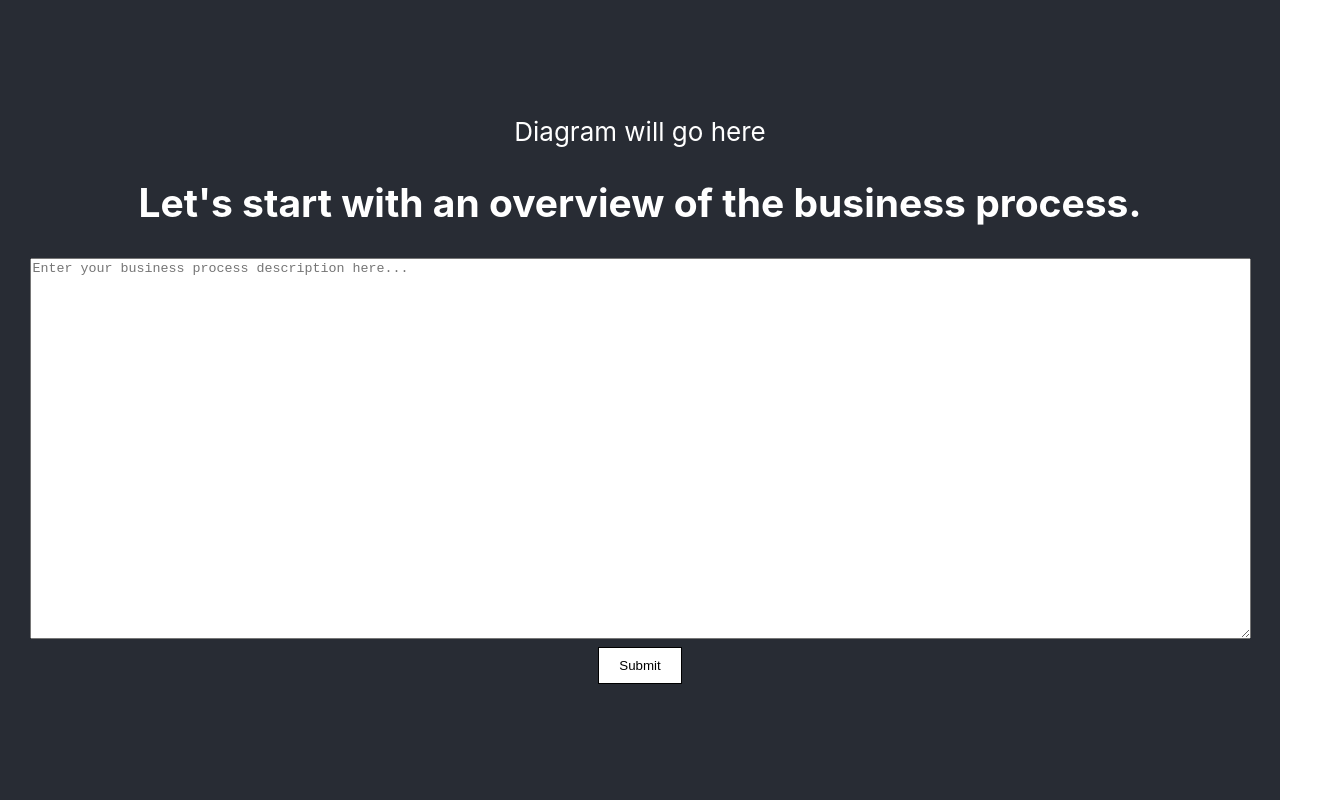
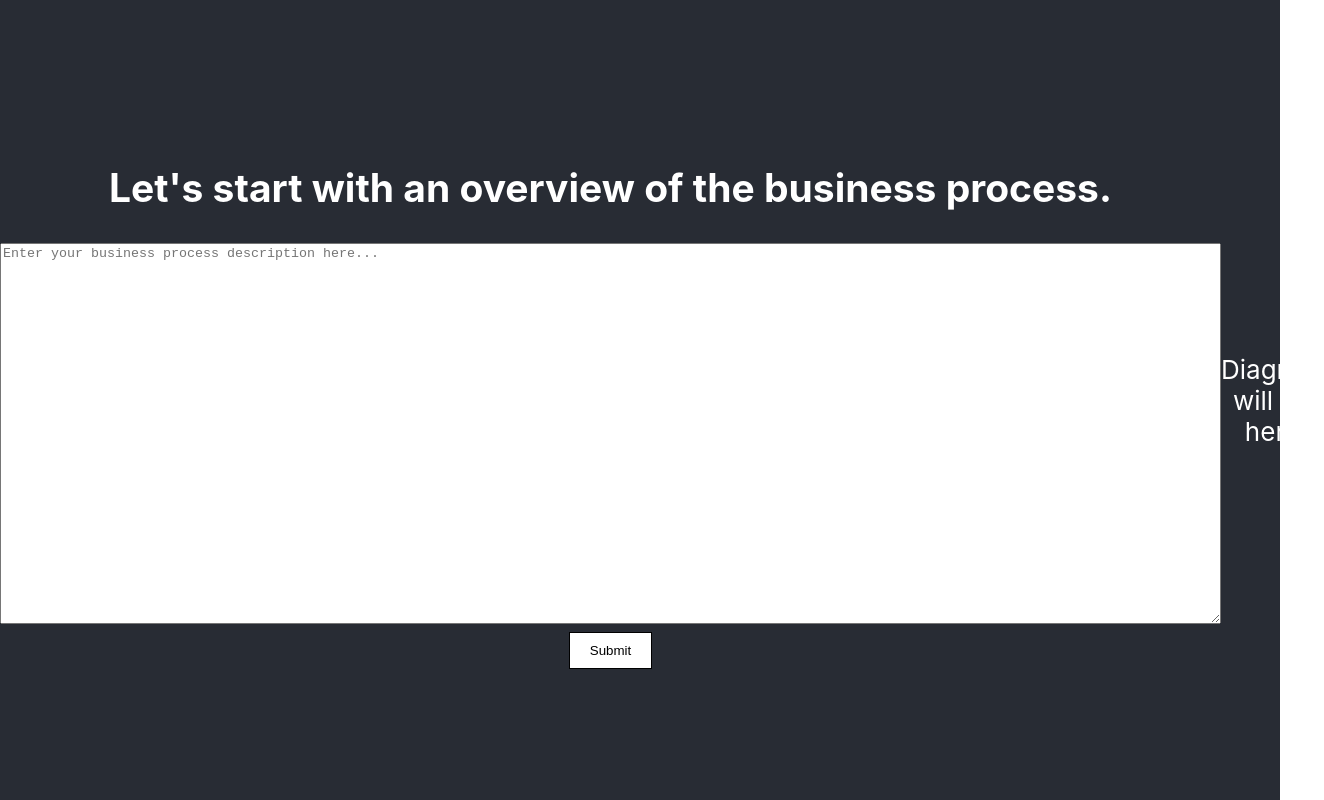
Before and after one commit to BlakeIzaguirre/GlyphToExcal, a React (Create React App) app in the folder gte/: page / in a window 1280 px wide. Shown: the whole page, 1324 px wide, since content can reach past the window. Built offline with nearby package versions, Linux system fonts and the light colour scheme.

Commit message:
Looks ghastly, but columns are working

```diff
--- a/gte/src/App.css
+++ b/gte/src/App.css
@@ -17,9 +17,9 @@
   background-color: #282c34;
   min-height: 100vh;
   display: flex;
-  flex-direction: column;
+  flex-direction: row;
   align-items: center;
-  justify-content: center;
+  justify-content: space-between;
   font-size: calc(10px + 2vmin);
   color: white;
 }
@@ -54,3 +54,8 @@
   padding: 10px 20px;
   transform: scale(1.2);
 }
+
+.DiagramDisplay,
+.BusinessProcessForm {
+  width: 50%;
+}
--- a/gte/src/App.js
+++ b/gte/src/App.js
@@ -1,16 +1,15 @@
-import logo from './logo.svg';
-import './App.css';
-import { useState } from 'react';
-import DiagramDisplay from './DiagramDisplay';
-import BusinessProcessForm from './BusinessProcessForm';
-
+import logo from "./logo.svg";
+import "./App.css";
+import { useState } from "react";
+import DiagramDisplay from "./DiagramDisplay";
+import BusinessProcessForm from "./BusinessProcessForm";
 
 function App() {
   return (
     <div className="App">
       <header className="App-header">
-        <DiagramDisplay />
-        <BusinessProcessForm />
+        <BusinessProcessForm className="BusinessProcessForm" />
+        <DiagramDisplay className="DiagramDisplay" />
       </header>
     </div>
   );
```
